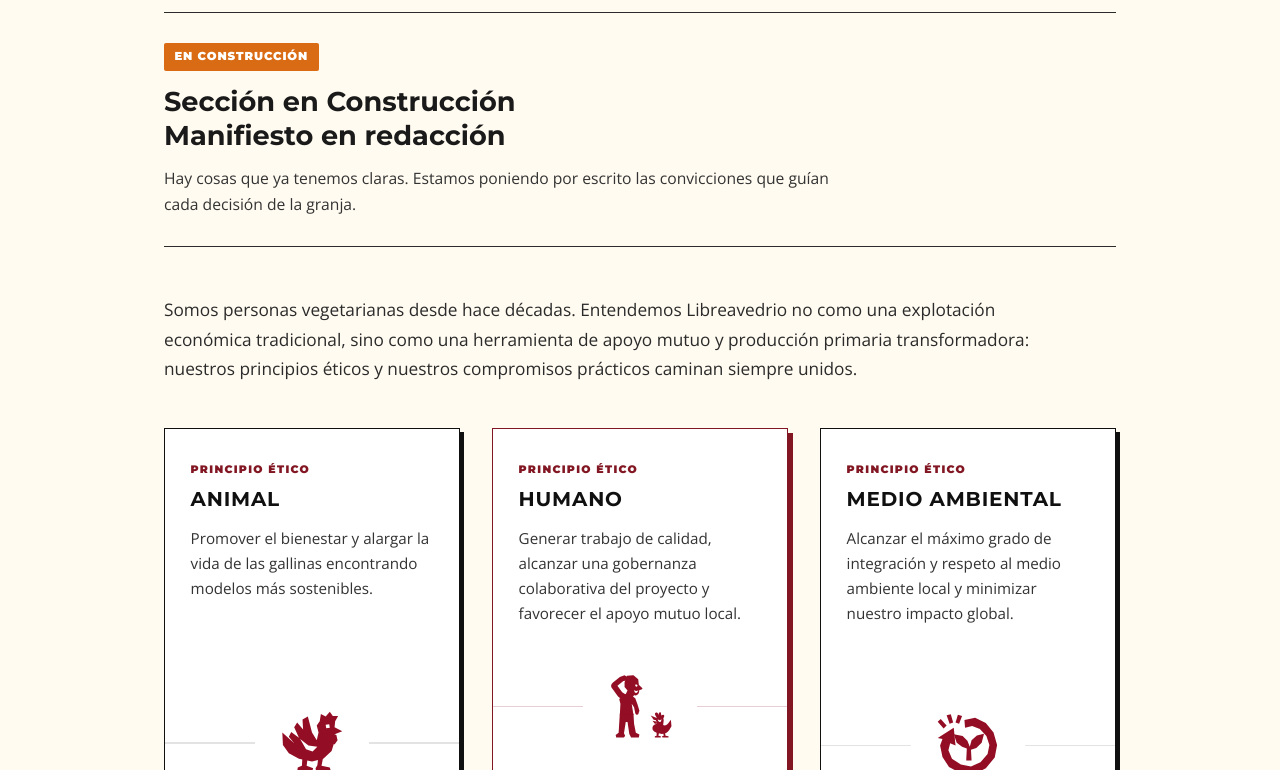
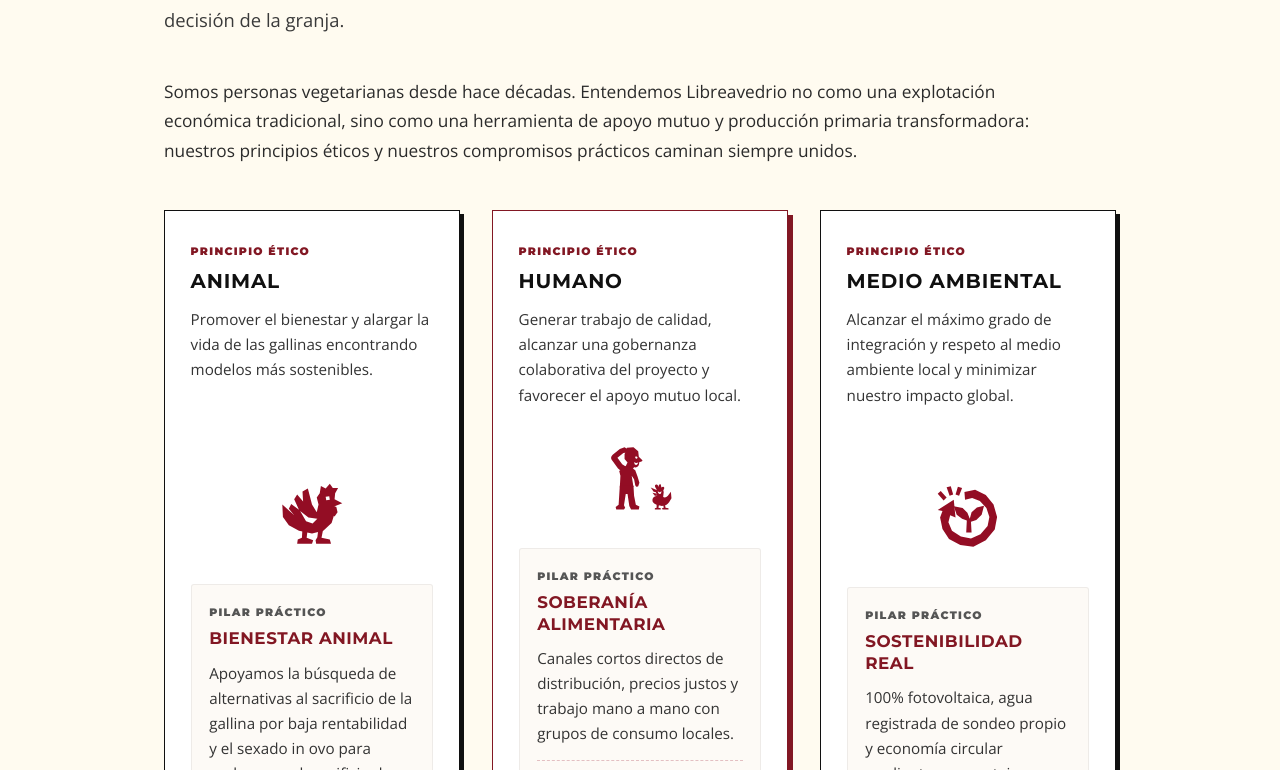
Before and after one commit to datoscarlesgutierrez-stack/libreavedriov1, a website built with Vite: page principios.html in a window 1280 px wide. Shown: the part 623-1393 px from the top of the page. Built offline with nearby package versions, Linux system fonts and the light colour scheme.

Commit message:
refactor(principios): eliminar banner en construccion y lineas rectas, texto explicativo en cabecera

```diff
--- a/principios.html
+++ b/principios.html
@@ -101,23 +101,14 @@
                 <div class="editorial-page-header">
                     <div class="editorial-header-left">
                         <span class="intro-eyebrow">QUIÉNES SOMOS / LO QUE NOS MUEVE</span>
-                        <h2 class="editorial-header-title">PRINCIPIOS<br>IDEOLÓGICOS</h2>
+                        <h2 class="editorial-header-title">PRINCIPIOS IDEOLÓGICOS</h2>
                     </div>
                 </div>
 
-                <!-- Bloque En Construcción / Manifiesto en redacción -->
-                <div class="wip-manifest-block">
-                    <hr class="editorial-solid-divider">
-                    <div class="wip-manifest-inner">
-                        <span class="wip-badge-orange">EN CONSTRUCCIÓN</span>
-                        <h3 class="wip-manifest-title">Sección en Construcción<br>Manifiesto en redacción</h3>
-                        <p class="wip-manifest-text">
-                            Hay cosas que ya tenemos claras. Estamos poniendo por escrito las convicciones que guían
-                            cada decisión de la granja.
-                        </p>
-                    </div>
-                    <hr class="editorial-solid-divider">
-                </div>
+                <!-- Texto explicativo de Principios Ideológicos -->
+                <p class="editorial-lead-text" style="margin-bottom: 2.4rem;">
+                    Hay cosas que ya tenemos claras. Estamos poniendo por escrito las convicciones que guían cada decisión de la granja.
+                </p>
 
                 <!-- Principios y Pilares Unificados (Tríptico Ético con Iconos Centrales) -->
                 <div class="principles-pillars-unified">
--- a/src/style.css
+++ b/src/style.css
@@ -1117,56 +1117,6 @@ h2 {
   gap: 2.2rem;
 }
 
-/* Bloque En Construcción / Manifiesto en Redacción (Principios) */
-.wip-manifest-block {
-  margin: 1.5rem 0 3rem 0;
-}
-
-.editorial-solid-divider {
-  width: 100%;
-  height: 1.5px;
-  background-color: #2b2b2b;
-  border: none;
-  margin: 1.25rem 0;
-}
-
-.wip-manifest-inner {
-  padding: 0.5rem 0;
-  text-align: left;
-}
-
-.wip-badge-orange {
-  display: inline-block;
-  background-color: #d96b14;
-  color: #ffffff;
-  font-family: var(--font-title, 'Montserrat', sans-serif);
-  font-size: 0.72rem;
-  font-weight: 800;
-  letter-spacing: 0.08em;
-  padding: 0.28rem 0.65rem;
-  border-radius: 2px;
-  text-transform: uppercase;
-  margin-bottom: 0.85rem;
-}
-
-.wip-manifest-title {
-  font-family: var(--font-title, 'Montserrat', sans-serif);
-  font-size: clamp(1.35rem, 2.2vw, 1.7rem);
-  font-weight: 700;
-  color: #1a1a1a;
-  line-height: 1.25;
-  margin: 0 0 0.85rem 0;
-}
-
-.wip-manifest-text {
-  font-family: var(--font-body, 'Open Sans', sans-serif);
-  font-size: 0.98rem;
-  line-height: 1.65;
-  color: #333333;
-  margin: 0;
-  max-width: 680px;
-}
-
 /* =============================================================================
    PRINCIPIOS Y PILARES UNIFICADOS (Tríptico Ético con Iconos Centrales)
    ============================================================================= */
@@ -1258,34 +1208,14 @@ h2 {
 
 /* Bloque Central: El Icono Ilustrado al Centro */
 .triptico-center {
-  position: relative;
   display: flex;
   align-items: center;
   justify-content: center;
-  margin: 1.6rem 0;
-  padding: 1rem 0;
-}
-
-.triptico-center::before {
-  content: '';
-  position: absolute;
-  left: -1.6rem;
-  right: -1.6rem;
-  top: 50%;
-  height: 1.5px;
-  background: rgba(26, 26, 26, 0.12);
-  z-index: 1;
-}
-
-.triptico-card.featured-center .triptico-center::before {
-  background: rgba(147, 13, 36, 0.2);
+  margin: 1.5rem 0;
+  padding: 0.5rem 0;
 }
 
 .triptico-icon-frame {
-  position: relative;
-  z-index: 2;
-  background: #ffffff;
-  padding: 0 1.2rem;
   display: flex;
   align-items: center;
   justify-content: center;
```
